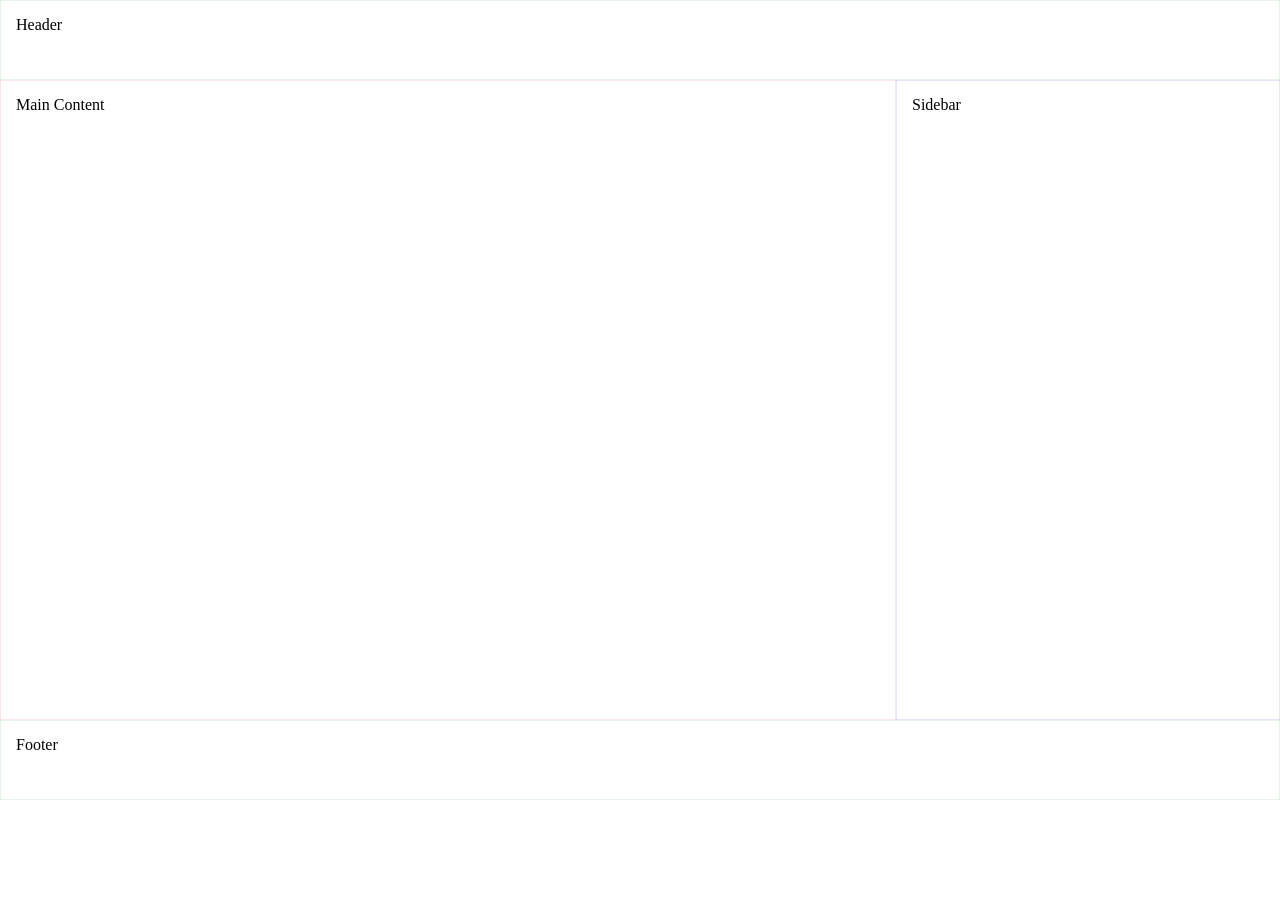
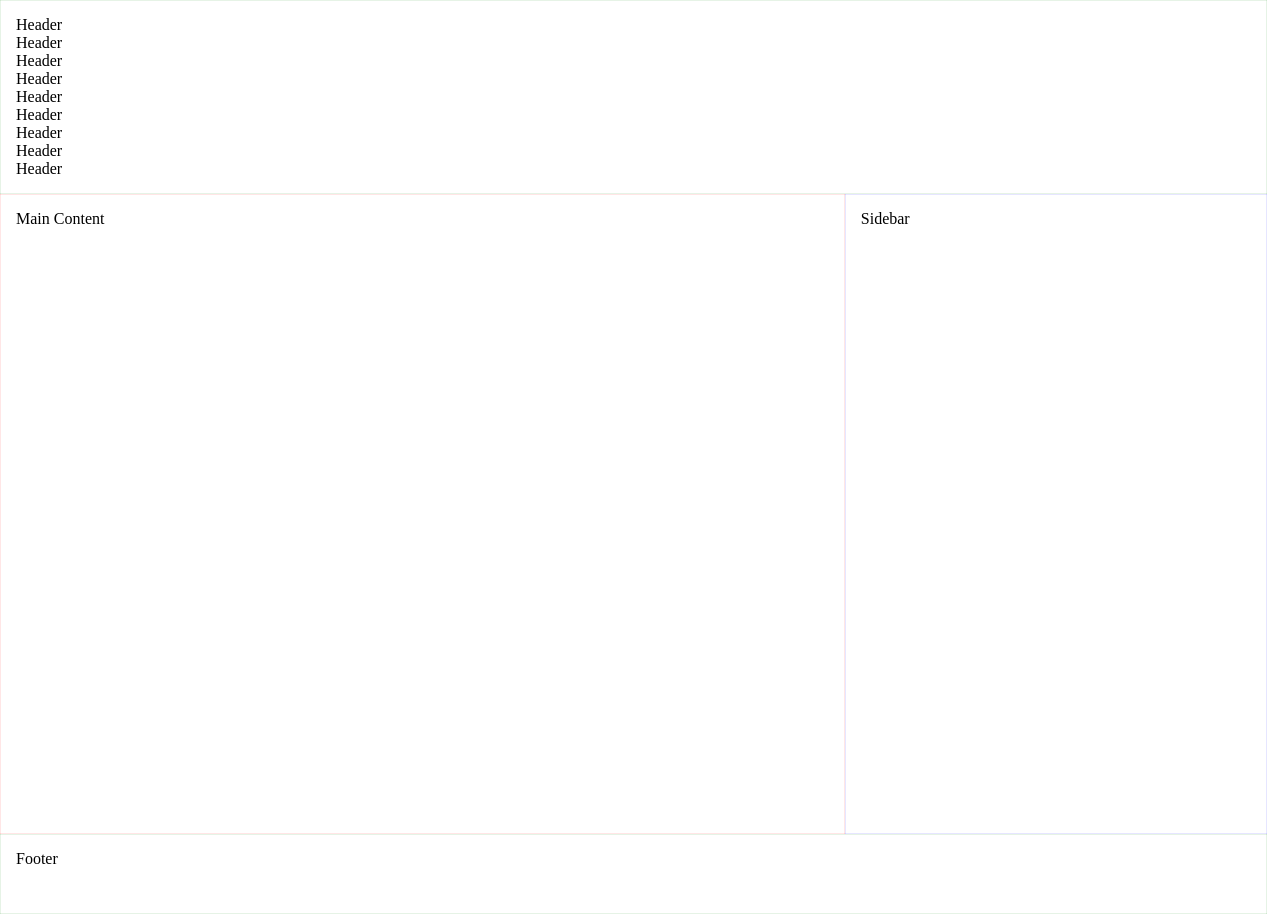
Before and after one commit to archnivs/bryson, a plain HTML site: page index.html in a window 1280 px wide. Before the commit the page ends 800 px from the top, so only its background shows below. Drawn offline with Linux system fonts and the light colour scheme.

Commit message:
html and body with overflow-x hidden to hide scroll on window

```diff
--- a/index.html
+++ b/index.html
@@ -15,7 +15,15 @@
 
         <header>
             <div class="inner">
-                Header
+                Header<br>
+                Header<br>
+                Header<br>
+                Header<br>
+                Header<br>
+                Header<br>
+                Header<br>
+                Header<br>
+                Header<br>
             </div>
         </header>
 
--- a/style.css
+++ b/style.css
@@ -4,9 +4,12 @@
 html, body {
     margin: 0;
     padding: 0;
+    overflow-x: hidden;
 }
 #page {
     display: grid;
+    grid-template-rows: minmax(10vh, auto) minmax(80vh, auto) minmax(10vh, auto);
+    grid-template-columns: 1fr;
     grid-template-areas:
         "header"
         "main"
@@ -46,23 +49,30 @@ footer {
 
 @media only screen and (min-width: 600px) {
     #page {
-        grid-template-rows: 10vh auto 10vh;
         grid-template-areas:
         "header header"
         "sidebar main"
         "footer footer";
+        grid-template-columns: 33vw 33vw 33vw;
+        justify-items: stretch;
     }
-	main, aside {
+	main {
+        grid-column: span 2;
+        justify-self: start;
+    }
+    aside {
         grid-column: span 1;
+        justify-self: end;
     }
     footer, header {
-        grid-column: span 2;
+        grid-column: span 3;
     }
-    main {
-        min-width: 70vw;
-        min-height: 80vh;
-    }
+    /* main {
+        max-width: 70vw;
+        width: 100%;
+    } */
     aside {
-        width: 30vw;
+        max-width: 34vw;
+        width: 100%;
     }
 }
```
